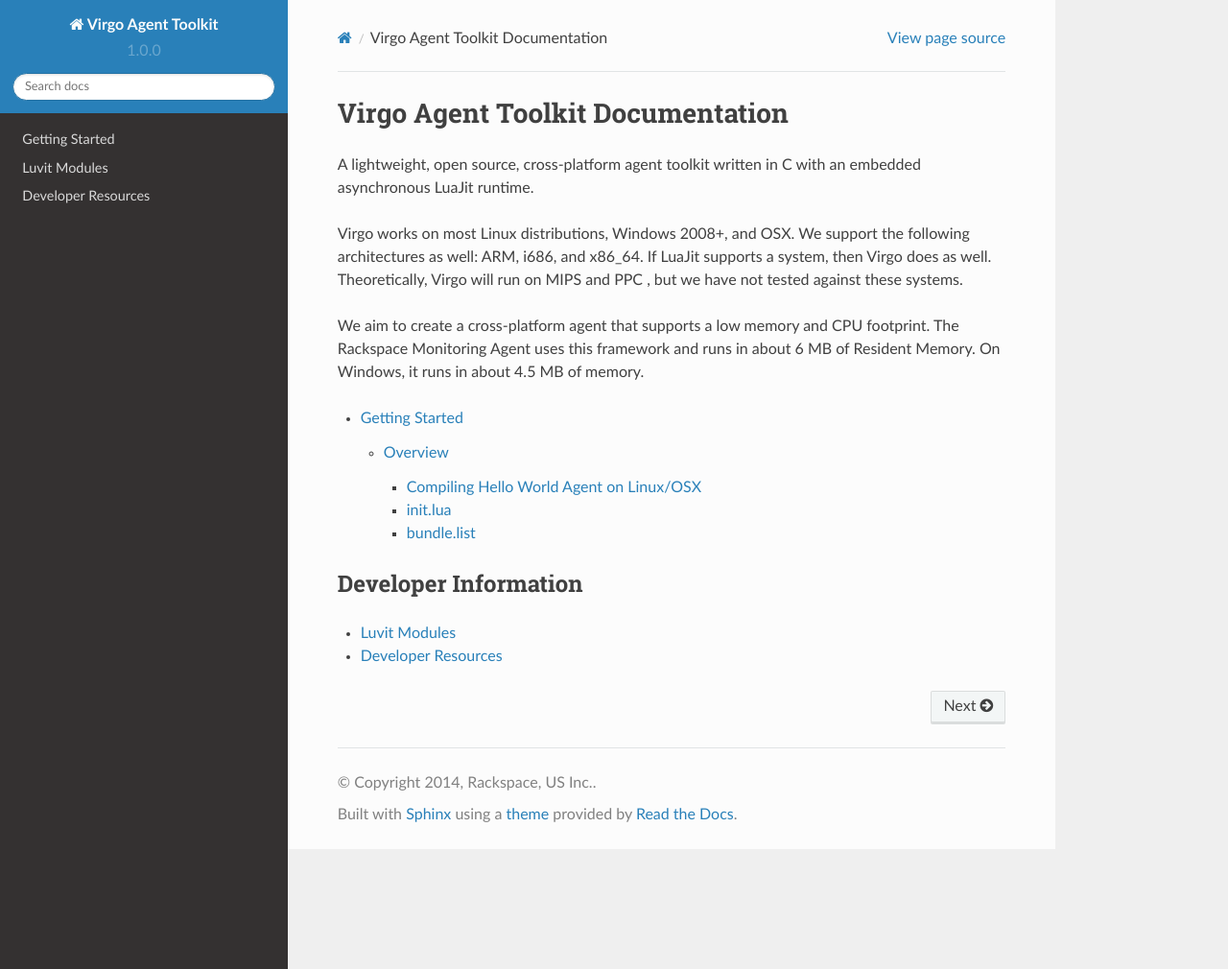
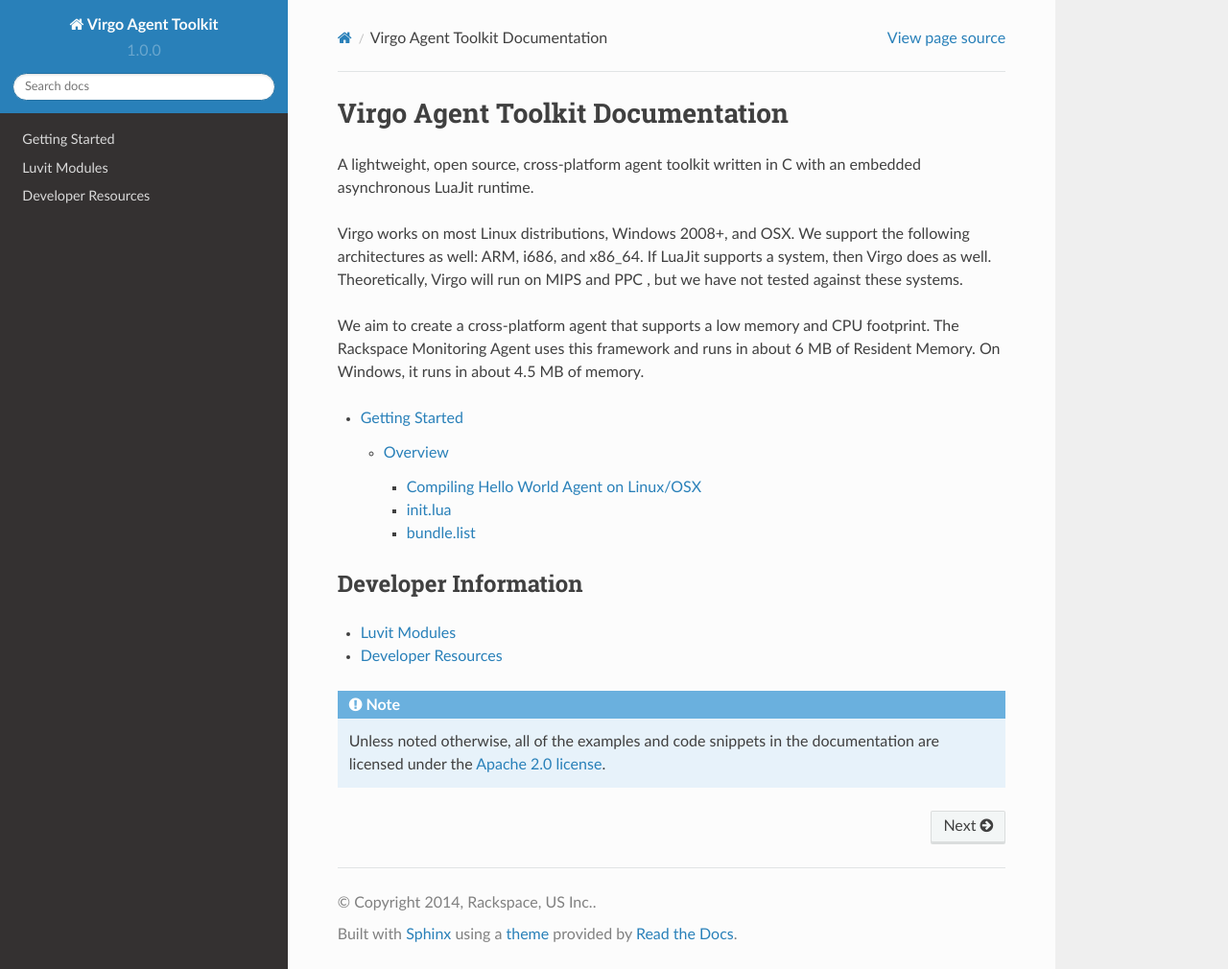
Before and after one commit to virgo-agent-toolkit/docs, a Sphinx documentation site: the page built from source/index.rst, in a window 1280 px wide and 1010 px high. Shown: the whole window at 96% size. Built offline with Sphinx 7.4.7 and the Read the Docs theme 2.0.0, drawn with Linux system fonts in a browser that asks for light colours.

Commit message:
add note for apache 2

```diff
--- a/source/index.rst
+++ b/source/index.rst
@@ -28,3 +28,10 @@
 
    modules
    developer_resources
+
+.. note::
+
+    Unless noted otherwise, all of the examples and code snippets in the
+    documentation are licensed under the `Apache 2.0 license`_.
+
+.. _`Apache 2.0 license`: https://www.apache.org/licenses/LICENSE-2.0.html
```
